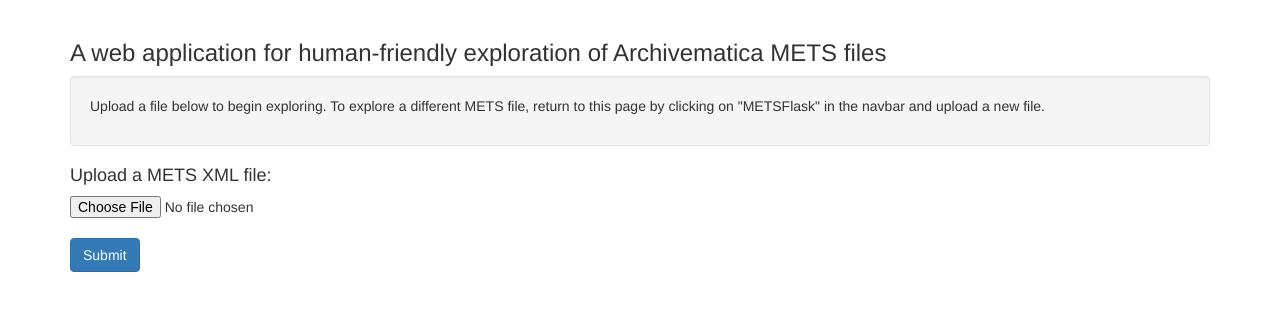
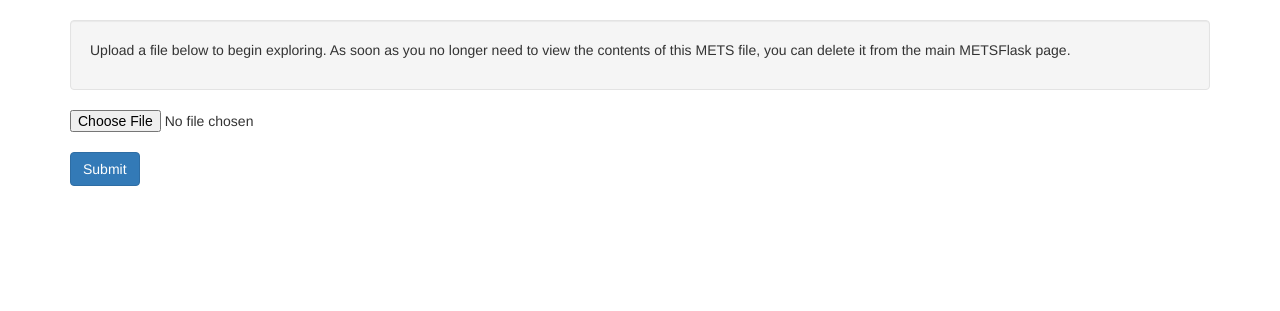
Before and after one commit to tw4l/METSFlask, a Flask app: page /upload in a window 1280 px wide. Shown: the part 52-363 px from the top of the page. Run offline with Flask 2, Linux system fonts and the light colour scheme; some libraries are stand-ins or nearby versions.

Commit message:
Change upload message

```diff
--- a/app/templates/upload.html
+++ b/app/templates/upload.html
@@ -1,10 +1,8 @@
 {% extends "base.html" %}
 {% block content %}
-  <h3>A web application for human-friendly exploration of Archivematica METS files</h3>
   <div class="well">
-    <p>Upload a file below to begin exploring. To explore a different METS file, return to this page by clicking on "METSFlask" in the navbar and upload a new file.</p>
+  <p>Upload a file below to begin exploring. As soon as you no longer need to view the contents of this METS file, you can delete it from the main METSFlask page.</p>
   </div>
-  <h4>Upload a METS XML file:</h4>
   <form action = "/uploadsuccess" method="POST" enctype="multipart/form-data">
      <input type="file" name ="file"/>
      <br>
```
